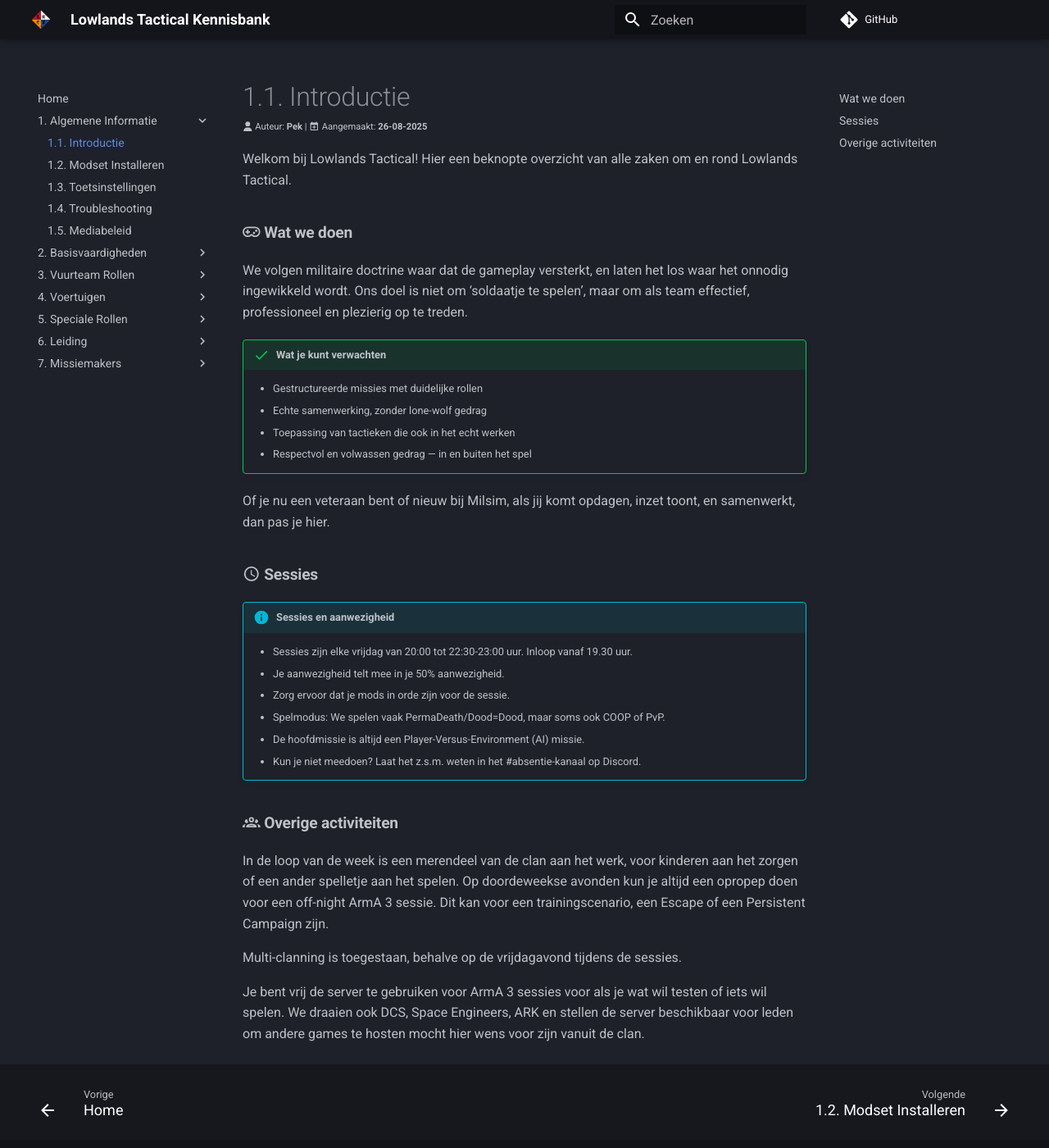
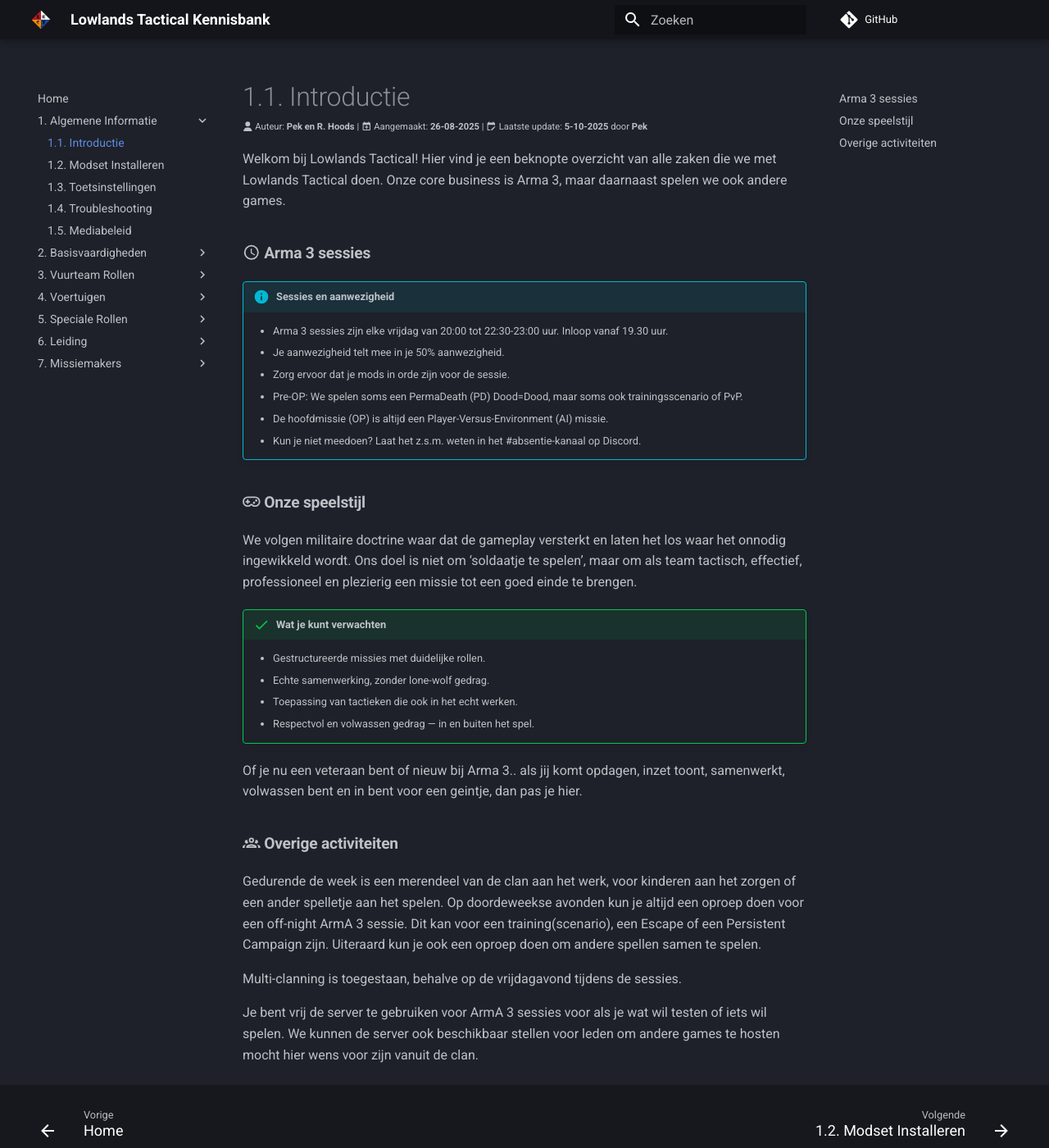
Before and after one commit to Lowlands-Tactical/LT-Wiki, an MkDocs documentation site: the page built from docs/1_algemene_informatie/1_1_introductie.md, in a window 1280 px wide and 1400 px high. Shown: the whole window at 82% size. Built offline with MkDocs 1.6.1 and Material for MkDocs 9.7.7, drawn with Linux system fonts in a browser that asks for light colours; comment, search, counter and statistics services are not loaded.

```diff
--- a/docs/1_algemene_informatie/1_1_introductie.md
+++ b/docs/1_algemene_informatie/1_1_introductie.md
@@ -4,36 +4,36 @@ title: 1.1. Introductie
 ---
 # 1.1. Introductie
 <span style="font-size:0.7em;">
-    :fontawesome-solid-user: Auteur: **Pek** | :material-calendar-plus: Aangemaakt: **26-08-2025**
+   :fontawesome-solid-user: Auteur: **Pek en R. Hoods** | :material-calendar-plus: Aangemaakt: **26-08-2025** | :material-calendar-edit: Laatste update: **5-10-2025** door **Pek**
 </span>
 
-Welkom bij Lowlands Tactical! Hier een beknopte overzicht van alle zaken om en rond Lowlands Tactical.
+Welkom bij Lowlands Tactical! Hier vind je een beknopte overzicht van alle zaken die we met Lowlands Tactical doen. Onze core business is Arma 3, maar daarnaast spelen we ook andere games.
 
-## :material-gamepad-variant-outline: Wat we doen
-We volgen militaire doctrine waar dat de gameplay versterkt, en laten het los waar het onnodig ingewikkeld wordt. Ons doel is niet om ‘soldaatje te spelen’, maar om als team effectief, professioneel en plezierig op te treden.
-
-!!! success "Wat je kunt verwachten"
-    * Gestructureerde missies met duidelijke rollen
-    * Echte samenwerking, zonder lone-wolf gedrag
-    * Toepassing van tactieken die ook in het echt werken
-    * Respectvol en volwassen gedrag — in en buiten het spel
-
-Of je nu een veteraan bent of nieuw bij Milsim, als jij komt opdagen, inzet toont, en samenwerkt, dan pas je hier.
-
-## :material-clock-outline: Sessies
+## :material-clock-outline: Arma 3 sessies
 
 !!! info "Sessies en aanwezigheid"
 
-    * Sessies zijn elke vrijdag van 20:00 tot 22:30-23:00 uur. Inloop vanaf 19.30 uur.
+    * Arma 3 sessies zijn elke vrijdag van 20:00 tot 22:30-23:00 uur. Inloop vanaf 19.30 uur.
     * Je aanwezigheid telt mee in je 50% aanwezigheid.
     * Zorg ervoor dat je mods in orde zijn voor de sessie.
-    * Spelmodus: We spelen vaak PermaDeath/Dood=Dood, maar soms ook COOP of PvP.
-    * De hoofdmissie is altijd een Player-Versus-Environment (AI) missie.
+    * Pre-OP: We spelen soms een PermaDeath (PD) Dood=Dood, maar soms ook trainingsscenario of PvP.
+    * De hoofdmissie (OP) is altijd een Player-Versus-Environment (AI) missie.
     * Kun je niet meedoen? Laat het z.s.m. weten in het #absentie-kanaal op Discord.
 
+## :material-gamepad-variant-outline: Onze speelstijl
+We volgen militaire doctrine waar dat de gameplay versterkt en laten het los waar het onnodig ingewikkeld wordt. Ons doel is niet om ‘soldaatje te spelen’, maar om als team tactisch, effectief, professioneel en plezierig een missie tot een goed einde te brengen.
+
+!!! success "Wat je kunt verwachten"
+    * Gestructureerde missies met duidelijke rollen.
+    * Echte samenwerking, zonder lone-wolf gedrag.
+    * Toepassing van tactieken die ook in het echt werken.
+    * Respectvol en volwassen gedrag — in en buiten het spel.
+
+Of je nu een veteraan bent of nieuw bij Arma 3.. als jij komt opdagen, inzet toont, samenwerkt, volwassen bent en in bent voor een geintje, dan pas je hier.
+
 ## :material-account-group-outline: Overige activiteiten
-In de loop van de week is een merendeel van de clan aan het werk, voor kinderen aan het zorgen of een ander spelletje aan het spelen. Op doordeweekse avonden kun je altijd een opropep doen voor een off-night ArmA 3 sessie. Dit kan voor een trainingscenario, een Escape of een Persistent Campaign zijn.
+Gedurende de week is een merendeel van de clan aan het werk, voor kinderen aan het zorgen of een ander spelletje aan het spelen. Op doordeweekse avonden kun je altijd een oproep doen voor een off-night ArmA 3 sessie. Dit kan voor een training(scenario), een Escape of een Persistent Campaign zijn. Uiteraard kun je ook een oproep doen om andere spellen samen te spelen.
 
 Multi-clanning is toegestaan, behalve op de vrijdagavond tijdens de sessies.
 
-Je bent vrij de server te gebruiken voor ArmA 3 sessies voor als je wat wil testen of iets wil spelen. We draaien ook DCS, Space Engineers, ARK en stellen de server beschikbaar voor leden om andere games te hosten mocht hier wens voor zijn vanuit de clan.
+Je bent vrij de server te gebruiken voor ArmA 3 sessies voor als je wat wil testen of iets wil spelen. We kunnen de server ook beschikbaar stellen voor leden om andere games te hosten mocht hier wens voor zijn vanuit de clan.
```
